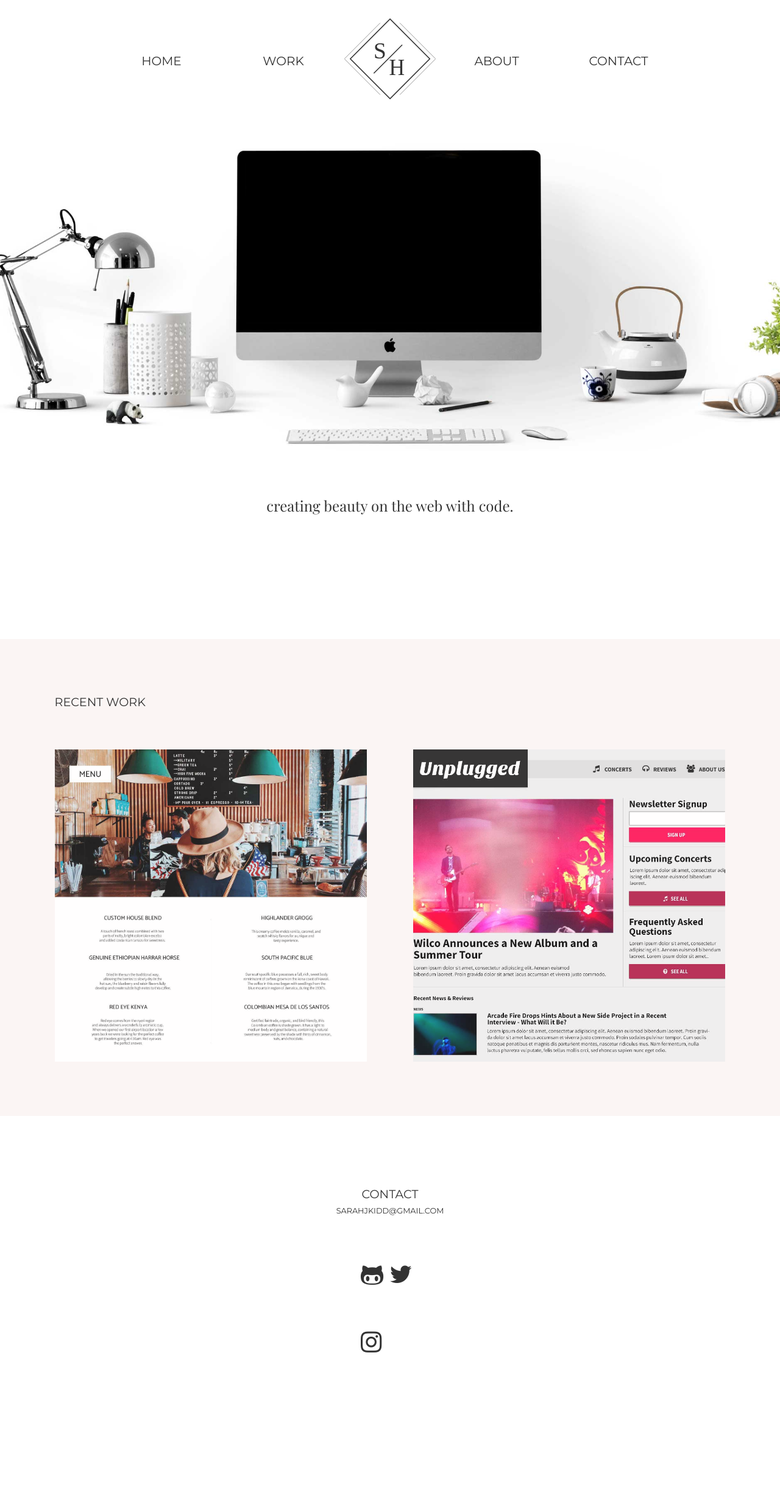
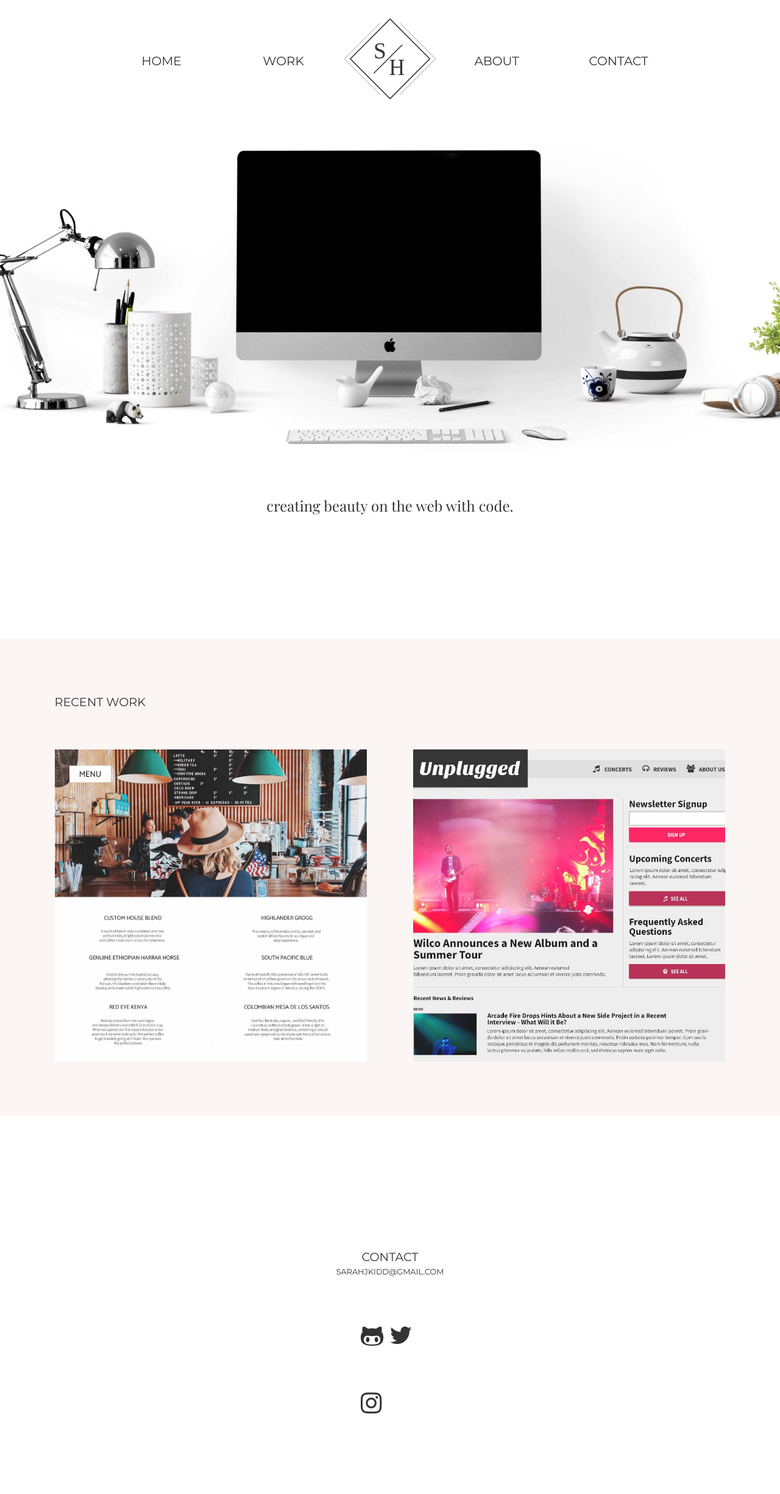
Before and after one commit to skiddhubbard/skiddhubbard.github.io, a Jekyll site: the page built from index.md, in a window 1280 px wide. Shown: the whole page at 61% size. Built offline with Jekyll 4.4.1, drawn with Linux system fonts in a browser that asks for light colours; before the commit the page ends 2247 px from its top, so only the background shows below that.

Commit message:
contact spacing

```diff
--- a/_sass/site/_base.scss
+++ b/_sass/site/_base.scss
@@ -267,7 +267,7 @@ li {
  .contact-text h1 {
    width: 60%;
    text-align: center;
-   margin: 25px auto 5px;
+   margin: 10% auto 2px;
  }
 
  .contact-text h2 {
@@ -279,7 +279,7 @@ li {
  .social ul {
    width: 96px;
    float: none;
-   margin: 0px auto 25px;
+   margin: 0px auto 10%;
    padding: 0px;
    overflow: auto;
  }
```
